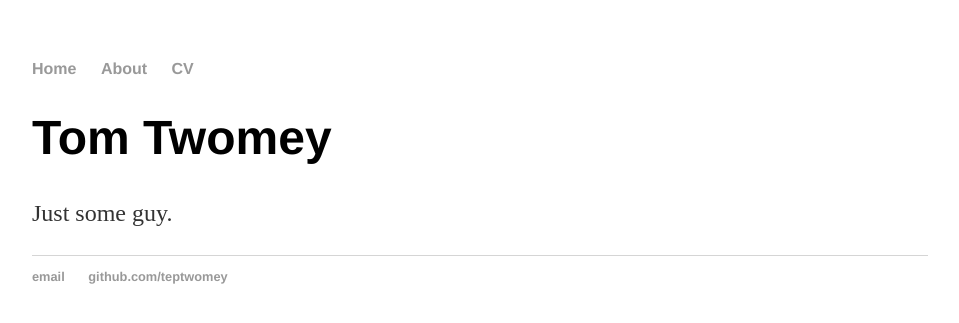
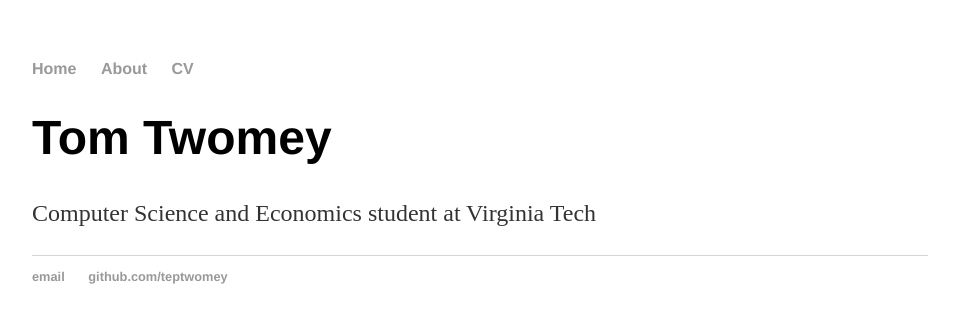
Before and after one commit to teptwomey/teptwomey.github.io, a Jekyll site: the page built from index.html, in a window 1280 px wide. Shown: the top 323 px of the page, without its empty margins (160-1119 px from the left). Built offline with Jekyll 4.4.1, drawn with Linux system fonts in a browser that asks for light colours.

Commit message:
Update index.html

```diff
--- a/index.html
+++ b/index.html
@@ -4,5 +4,5 @@ title: Tom Twomey
 ---
 <div class="blurb">
 	<h1>Tom Twomey</h1>
-	<p>Just some guy.</p>
+	<p>Computer Science and Economics student at Virginia Tech</p>
 </div><!-- /.blurb -->
```
